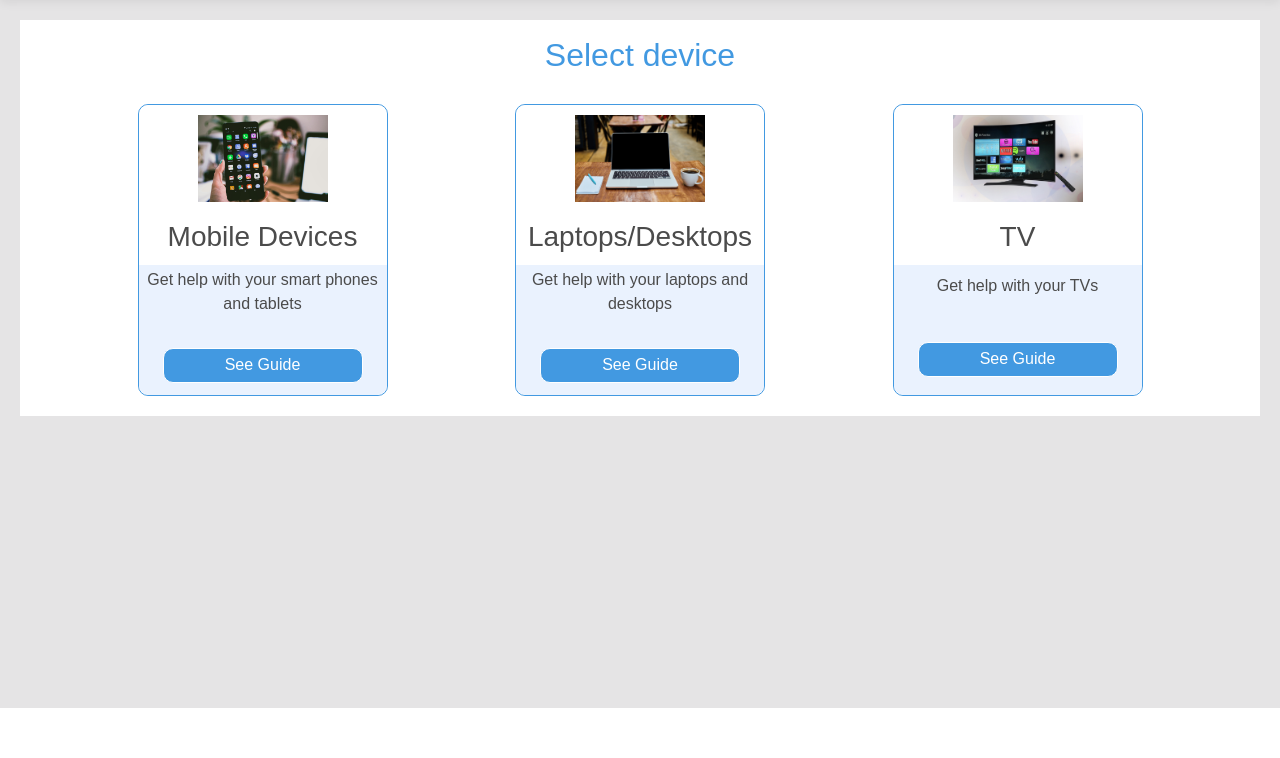
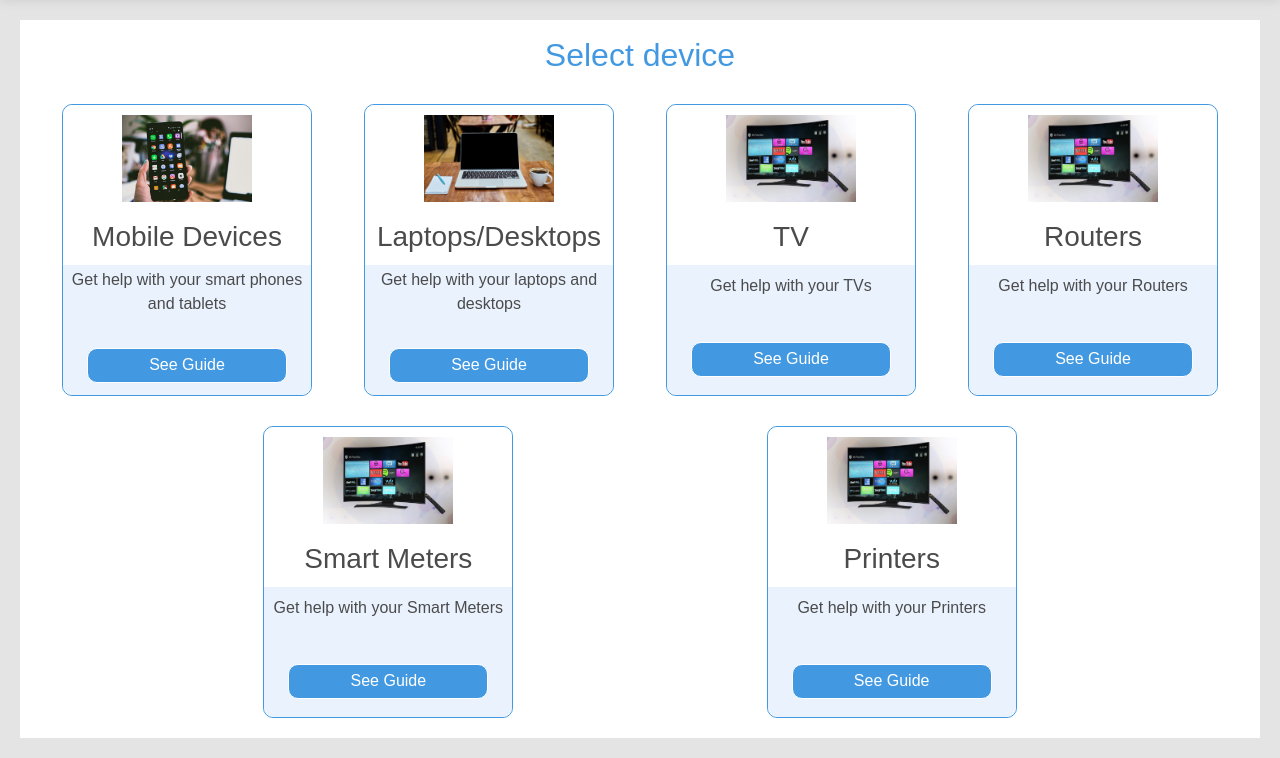
Before and after one commit to Carlos-n21/Team4-Family-hack, a Django app: page /technicalissues/ in a window 1280 px wide. Shown: the part 92-850 px from the top of the page. Before the commit the page ends 800 px from the top, so only its background shows below. Run offline with Django 5.2, Linux system fonts and the light colour scheme; some libraries are stand-ins or nearby versions.

Commit message:
Add: initial layout for devices

```diff
--- a/static/css/style.css
+++ b/static/css/style.css
@@ -349,6 +349,7 @@ h4 {
 .help-head p {
   font-size: 1.3rem;
   margin: 0;
+  text-align: left;
 }
 
 .help-head i {
--- a/technicalissues/templates/technicalissues.html
+++ b/technicalissues/templates/technicalissues.html
@@ -231,7 +231,7 @@
                             </div>
                         </div>
                         <div class="help-group troubleshoot">
-                            <!-- Computer Is Not Responding (Frozen) -->
+                            <!-- Computer Is Not Responding (Frozen)-->
                             <div class="help-item">
                                 <div class="help-head">
                                     <i class="fa-solid fa-angle-down fa-2xs arrow-icons"></i>
@@ -323,6 +323,39 @@
                 <button class="device-btn">See guide</button>
             </div>
         </div>
+        <!-- Router -->
+        <div class="device mobile">
+            <div class="head text-center">
+                <img src="{% static 'images/tv.png' %}" alt="TV icon" class="device-icon mb-2">
+                <h3>Routers</h3>
+            </div>
+            <div class="body">
+                <p>Get help with your Routers</p>
+                <button class="device-btn">See guide</button>
+            </div>
+        </div>
+        <!-- Smart Meter -->
+        <div class="device mobile">
+            <div class="head text-center">
+                <img src="{% static 'images/tv.png' %}" alt="TV icon" class="device-icon mb-2">
+                <h3>Smart Meters</h3>
+            </div>
+            <div class="body">
+                <p>Get help with your Smart Meters</p>
+                <button class="device-btn">See guide</button>
+            </div>
+        </div>
+        <!-- Printers -->
+        <div class="device mobile">
+            <div class="head text-center">
+                <img src="{% static 'images/tv.png' %}" alt="TV icon" class="device-icon mb-2">
+                <h3>Printers</h3>
+            </div>
+            <div class="body">
+                <p>Get help with your Printers</p>
+                <button class="device-btn">See guide</button>
+            </div>
+        </div>
     </div>
 </section>
 
```
